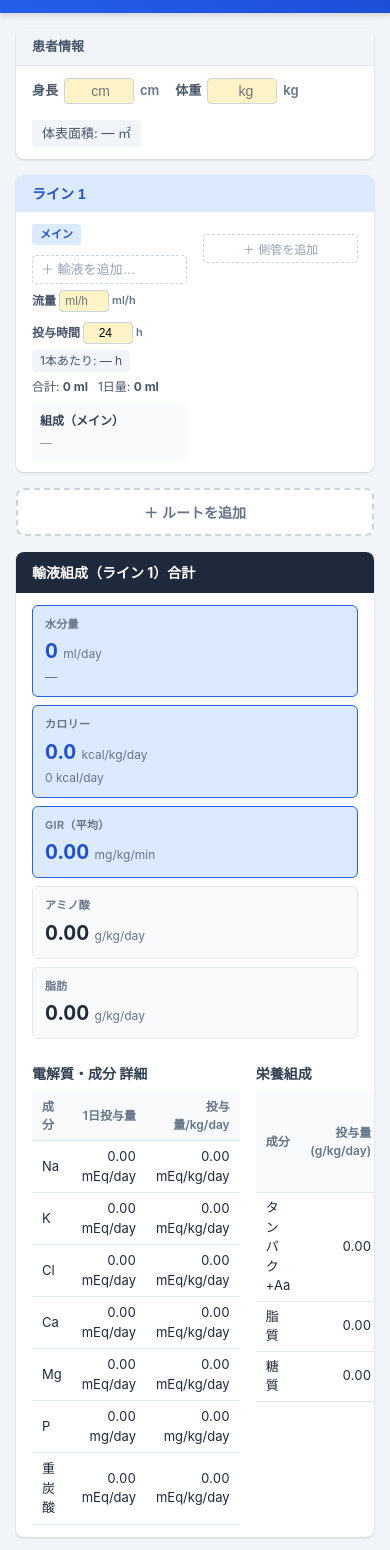
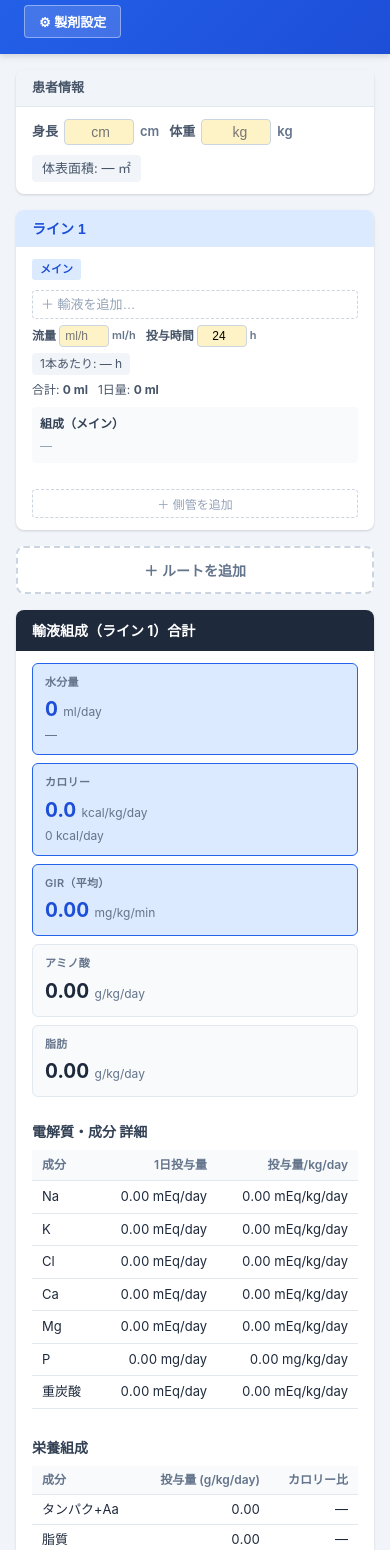
Before and after one commit to daichi439/iv-fluid-calculator, a plain HTML site: page index.html in a window 390 px wide. Shown: the part 90-1640 px from the top of the page. Drawn offline with Linux system fonts and the light colour scheme.

Commit message:
Enhance layout in index.html by implementing a responsive summary grid and adjusting media queries for better mobile display; improve overall structure and styling for various components.

```diff
--- a/index.html
+++ b/index.html
@@ -158,6 +158,16 @@ body {
 .nutrition-table td { font-variant-numeric: tabular-nums; }
 .nutrition-table td:not(:first-child) { text-align: right; }
 .nutrition-table th:not(:first-child) { text-align: right; }
+.summary-grid { display: grid; grid-template-columns: 3fr 2fr; gap: 16px; margin-top: 12px; }
+@media (max-width: 768px) {
+  .route-columns { grid-template-columns: 1fr; }
+  .route-comp-row { grid-template-columns: 1fr; }
+  .summary-grid { grid-template-columns: 1fr; }
+  .header { flex-direction: column; align-items: flex-start; gap: 8px; }
+  .patient-bar { gap: 10px; }
+  .modal { max-width: 100%; border-radius: 8px; }
+  .modal-overlay { padding: 16px 8px; }
+}
 .footer { text-align: center; padding: 16px; font-size: 12px; color: var(--gray-400); }
 .modal-overlay { display: none; position: fixed; inset: 0; background: rgba(0,0,0,.5); z-index: 1000; justify-content: center; align-items: flex-start; padding: 40px 16px; overflow-y: auto; }
 .modal-overlay.open { display: flex; }
@@ -217,7 +227,7 @@ body {
     <div class="card-header result" id="result-header">輸液組成 合計</div>
     <div class="card-body">
       <div class="result-grid" id="result-summary"></div>
-      <div style="display:grid;grid-template-columns:3fr 2fr;gap:16px;margin-top:12px">
+      <div class="summary-grid">
         <div class="result-detail"><div class="result-detail-title">電解質・成分 詳細</div>
           <table class="detail-table"><thead><tr><th>成分</th><th>1日投与量</th><th>投与量/kg/day</th></tr></thead><tbody id="electrolyte-tbody"></tbody></table></div>
         <div class="result-detail"><div class="result-detail-title">栄養組成</div>
```
